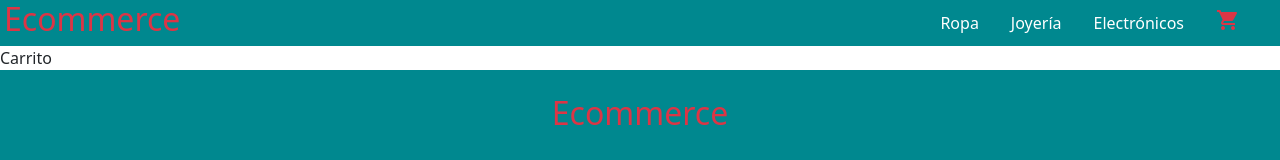
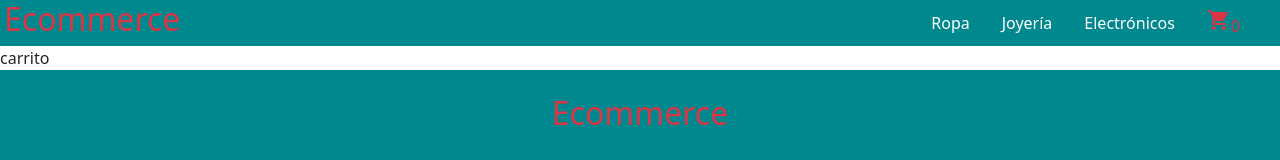
Before and after one commit to PablodelaTorre/trabajo-react-js, a React (Create React App) app: page /carrito in a window 1280 px wide. Shown: the top 160 px of the page. Built offline with nearby package versions, Linux system fonts and the light colour scheme.

Commit message:
contador en navbar funcionando a medias

```diff
--- a/src/components/Carrito.js
+++ b/src/components/Carrito.js
@@ -1,8 +1,14 @@
-import React from 'react'
+import React, {useContext} from 'react'
+import { contexto } from '../context/CartContext'
+
 
 const Carrito = () => {
+
+    const resultado = useContext(contexto)
+    console.log(resultado)
+
     return (
-        <div>Carrito</  div>
+        <><div>carrito</div></>
     )
 }
 
--- a/src/components/NavBar.js
+++ b/src/components/NavBar.js
@@ -1,9 +1,13 @@
-import React from 'react'
+import React, {useContext} from 'react'
 import { Link } from 'react-router-dom'
+import { contexto } from '../context/CartContext'
 import CarWidget from './CarWidget'
 
 
 const NavBar = () => {
+
+    const {calcCantidad} = useContext(contexto)
+
     return (
     <>
 
@@ -13,7 +17,7 @@ const NavBar = () => {
                 <li className='mx-3 linkNav'><Link className='text-decoration-none linkNav' to="/category/men's clothing">Ropa</Link></li>
                 <li className='mx-3 linkNav'><Link className='text-decoration-none linkNav' to="/category/jewelery">Joyería</Link></li>
                 <li className='mx-3 linkNav'><Link className='text-decoration-none linkNav' to="/category/electronics">Electrónicos</Link></li>
-                <li className='mx-3'><Link to="/carrito" className='text-decoration-none link-danger'><CarWidget/></Link></li>
+                <li className='mx-3'><Link to="/carrito" className='text-decoration-none link-danger'><CarWidget/>{calcCantidad()}</Link></li>
             </ul>
         </nav>
     </>
--- a/src/context/CartContext.js
+++ b/src/context/CartContext.js
@@ -39,7 +39,7 @@ const MiProvider = ({ children }) => {
 
     const calcCantidad = () =>{
         let cantidad = 0;
-        carrito.forEach(item => cantidad = item.cantidad)
+        carrito.forEach(item => cantidad += item.cantidad)
         return cantidad;
     }
 
```
